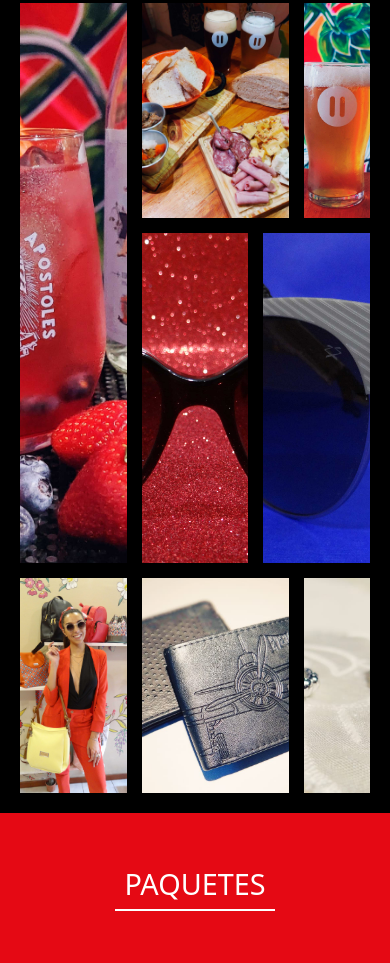
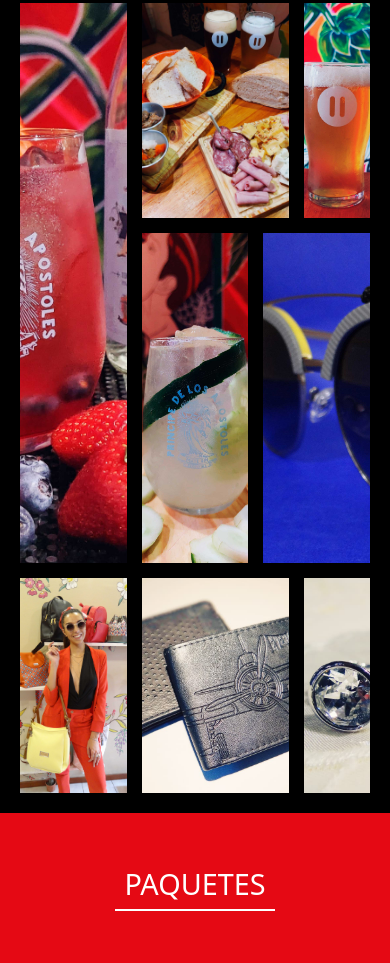
Before and after one commit to Nahuel-DevOne/ProyectoWebCoder, a plain HTML site: page views/photography.html in a window 390 px wide. Shown: the part 1013-1976 px from the top of the page. Drawn offline with nearby package versions, Linux system fonts and the light colour scheme.

Commit message:
arreglando tablero fotografia

```diff
--- a/assets/scss/style.scss
+++ b/assets/scss/style.scss
@@ -482,6 +482,9 @@ footer {
   height: 100%;
   object-fit: cover;
 }
+.gallery__item {
+  overflow: hidden;
+}
 
 .gallery__item:nth-child(1){
   grid-column-start: span 3;
@@ -959,7 +962,16 @@ footer {
         }
       }
     }
-
+  .gallery__img__joya {
+    position: relative;
+    right: 50px;
+    width: auto;
+  }
+  .gallery__img__lentes {
+    position: relative;
+    right: 115px;
+    width: auto;
+  }
   /********** Community **********/
   .cards__desktop {
     display: none;
@@ -1242,6 +1254,16 @@ header {
       width:10rem;
     }
   }
+  .gallery__img__joya {
+    position: relative;
+    right: 50px;
+    width: auto;
+  }
+  .gallery__img__lentes {
+    position: relative;
+    right: 115px;
+    width: auto;
+  }
 
   /********** Community **********/
   .cards__desktop {
--- a/views/photography.html
+++ b/views/photography.html
@@ -126,14 +126,14 @@
             <div class="gallery__item">
                 <!-- Modal Inicio -->
                 <a href="#" data-bs-toggle="modal" data-bs-target="#fotografia-modal-4">
-                    <img class="gallery__img" src="../img/fotografia-tablero/DSC02030.JPG" alt="">
+                    <img class="gallery__img" src="../img/fotografia-tablero/InShot_20211126_104525202.jpg" alt="">
                 </a>
             </div>
 
             <div class="gallery__item">
                 <!-- Modal Inicio -->
                 <a href="#" data-bs-toggle="modal" data-bs-target="#fotografia-modal-5">
-                    <img class="gallery__img" src="../img/fotografia-tablero/DSC01880.JPG" alt="">
+                    <img class="gallery__img gallery__img__lentes" src="../img/fotografia-tablero/DSC01880.JPG" alt="">
                 </a>
             </div>
 
@@ -154,7 +154,7 @@
             <div class="gallery__item">
                 <!-- Modal Inicio -->
                 <a href="#" data-bs-toggle="modal" data-bs-target="#fotografia-modal-8">
-                    <img class="gallery__img" src="../img/fotografia-tablero/joyas.jpeg" alt="">
+                    <img class="gallery__img gallery__img__joya" src="../img/fotografia-tablero/joyas.jpeg" alt="">
                 </a>
             </div>
         </div>
@@ -206,7 +206,7 @@
                                 <h5 class="modal-title text-center" id="fotografia-modal-4Label">Fotografía</h5>
                                 <button type="button" class="btn-close btn-close__fotos" data-bs-dismiss="modal" aria-label="Close"></button>
                             </div>
-                            <img src="../img/fotografia-tablero/DSC02030.JPG" alt="" class="gallery__img">
+                            <img src="../img/fotografia-tablero/InShot_20211126_104525202.jpg" alt="" class="gallery__img">
                         </div>
                     </div>
                 </div>
```
Also changed, not shown: index.html (+4 -4 lines), assets/css/style.css, img/fotografia-tablero/DSC02030.JPG (deleted), img/fotografia-tablero/InShot_20211126_104525202.jpg (added).
